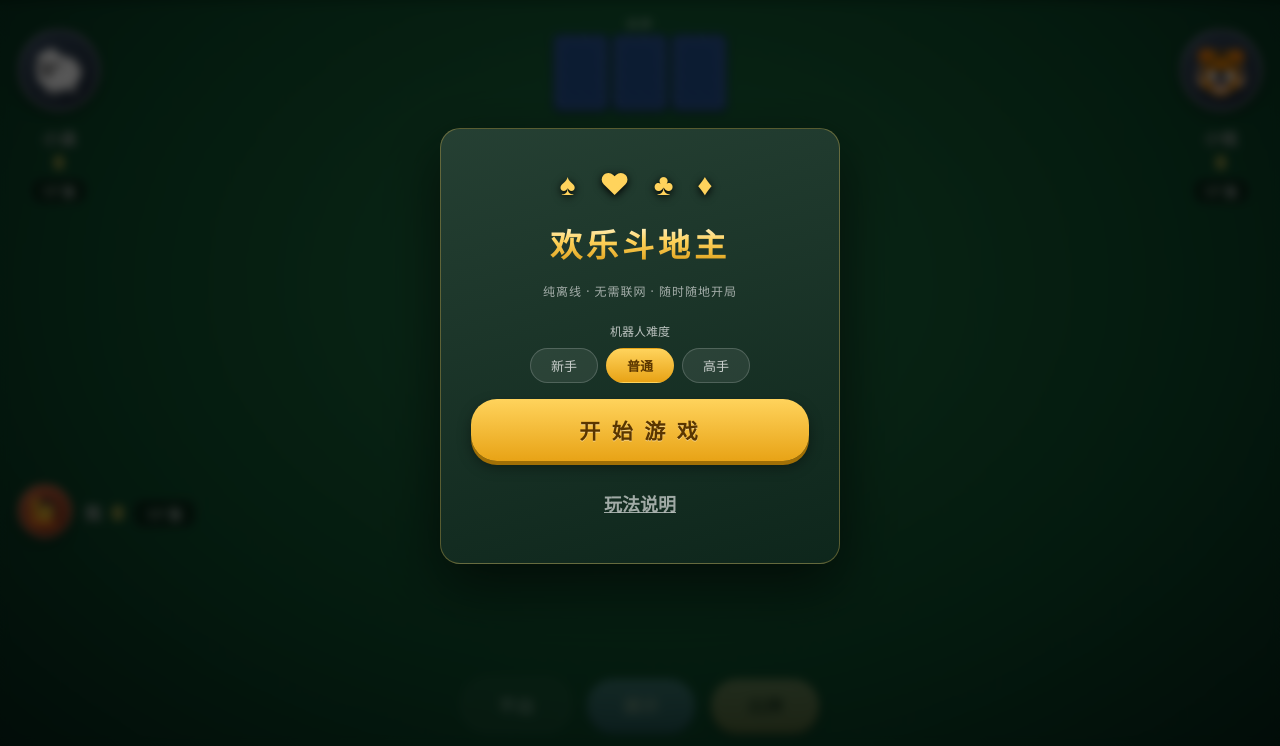
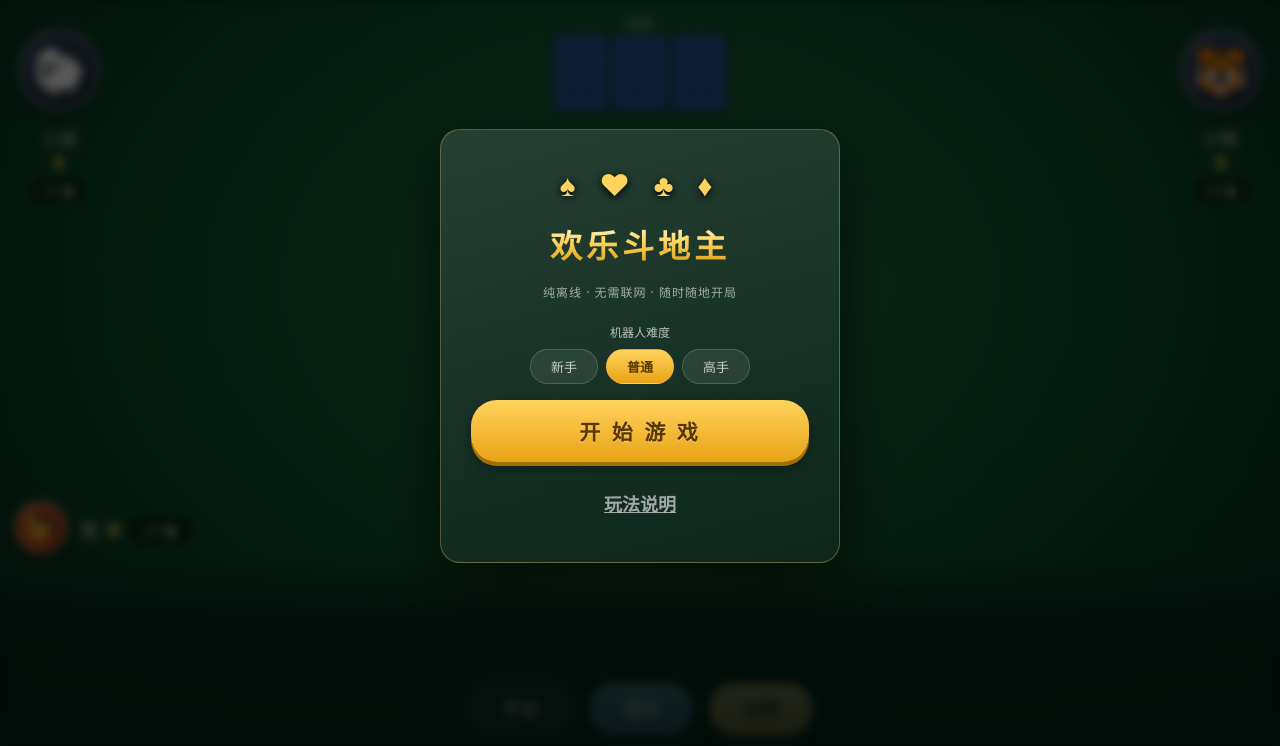
Before and after one commit to hanlee27/Happy-DDZ, a plain HTML site: page index.html in a window 1280 px wide. Shown: the part 54-800 px from the top of the page. Drawn offline with Linux system fonts and the light colour scheme.

Commit message:
iPad 横屏底部固定栏适配

```diff
--- a/css/style.css
+++ b/css/style.css
@@ -476,18 +476,26 @@ html, body {
 
 /* ========== iPad / 平板适配 ========== */
 /* iPad 竖屏约 768px、横屏约 1024px，均走桌面基础布局；
-   此处仅放大触控目标、留足底部安全区，不增大牌宽以免 17 张牌横向溢出 */
+   底部区域固定到底部，牌桌用 padding-bottom 让出空间，避免 flex 争抢导致按钮被切掉 */
 @media (min-width: 721px) and (max-width: 1366px) {
-  .controls, .bid-controls { min-height: 54px; gap: 16px; }
-  .btn { padding: 13px 36px; font-size: 18px; border-radius: 26px; }
+  .table { padding-bottom: 192px; }
+  .my-area {
+    position: fixed;
+    left: 0; right: 0; bottom: 0;
+    padding: 0 12px max(12px, env(safe-area-inset-bottom));
+    background: linear-gradient(0deg, rgba(6,37,26,1) 0%, rgba(6,37,26,.85) 70%, transparent);
+    z-index: 20;
+  }
+  .seat-me {
+    left: 8px; bottom: 100%;
+    margin-bottom: 6px;
+    padding-left: 6px;
+  }
+  .controls, .bid-controls { min-height: 52px; gap: 16px; }
+  .btn { padding: 12px 34px; font-size: 18px; border-radius: 26px; }
   .btn-lg { padding: 16px 64px; font-size: 21px; }
-  .hand-wrap { min-height: calc(var(--card-h) * 1.34); }
   .seat-left .avatar, .seat-right .avatar { width: 82px; height: 82px; font-size: 44px; }
   .seat-left .bubble { left: 96px; top: 18px; }
   .seat-right .bubble { right: 96px; top: 18px; }
   .seat-left .seat-info, .seat-right .seat-info { margin-top: 14px; }
 }
-/* iPad 横屏高度有限时，把“我”的座位放回正常流，避免压住手牌/按钮 */
-@media (min-width: 721px) and (max-width: 1366px) and (max-height: 820px) {
-  .seat-me { position: relative; left: auto; bottom: auto; margin-bottom: 6px; }
-}
```
